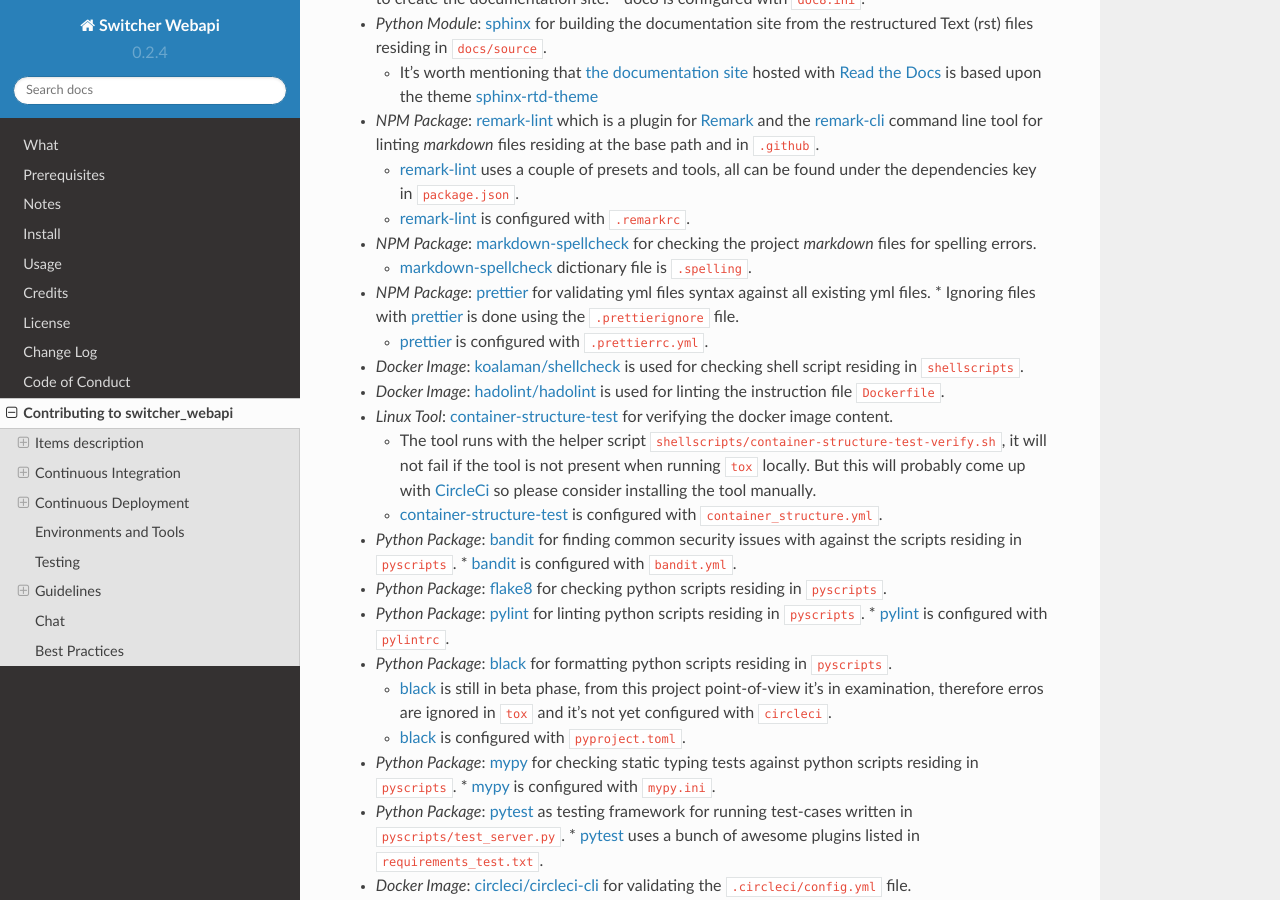
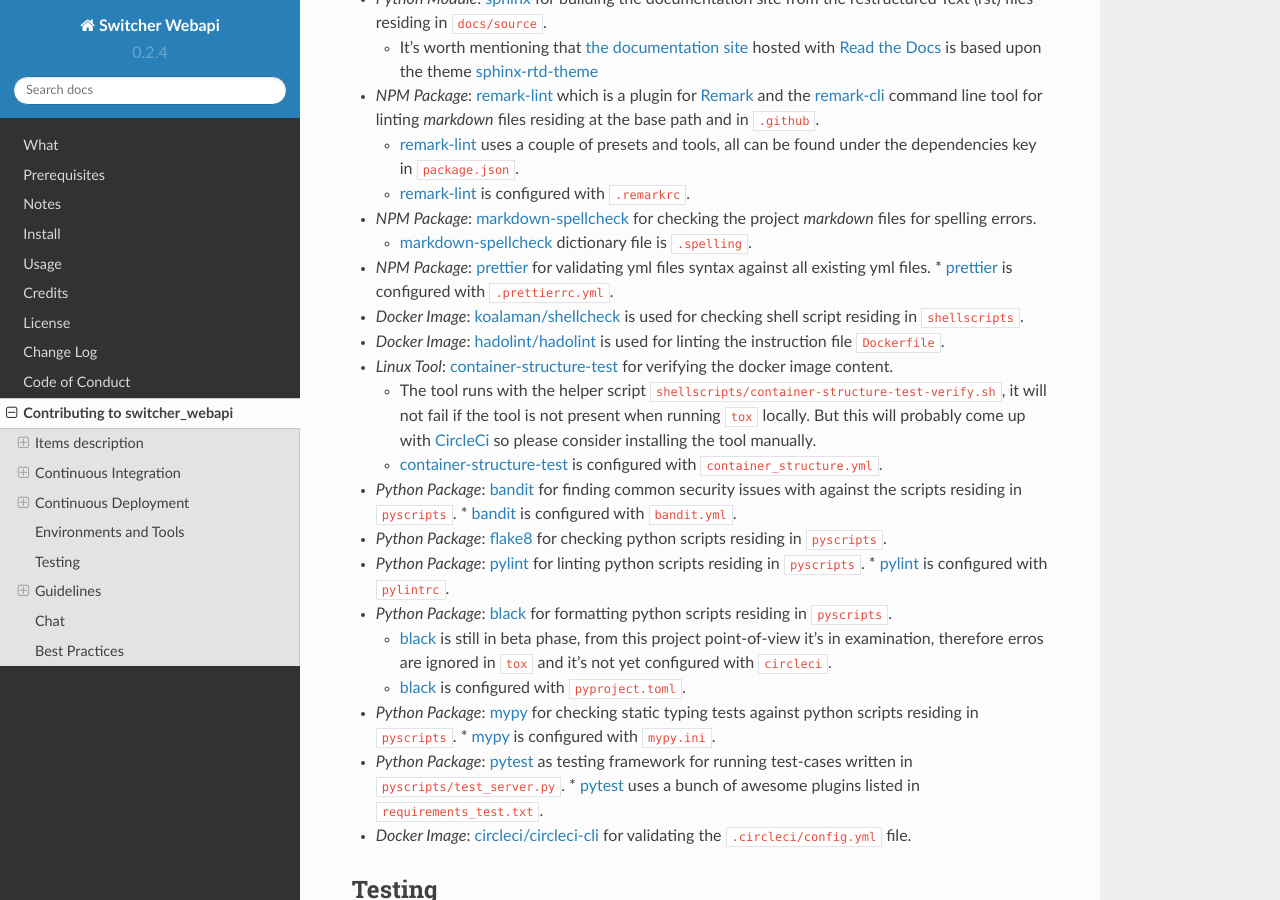
Before and after one commit to TomerFi/switcher_webapi, a Sphinx documentation site: the page built from docs/source/contributing.rst, in a window 1280 px wide and 900 px high, scrolled down 4405 px. Built offline with Sphinx 7.4.7 and the Read the Docs theme 2.0.0, drawn with Linux system fonts in a browser that asks for light colours; some of the changed text lies outside the part shown.

Commit message:
Removed unnecessary prettierignore file.

```diff
--- a/docs/source/contributing.rst
+++ b/docs/source/contributing.rst
@@ -81,7 +81,6 @@ Ignore files
 
 *   ``.dockerignore`` used for controlling what goes in the *docker image*.
 *   ``.gitignore`` used for controlling what will not be pushed to *github*.
-*   ``.prettierignore`` used for setting ignore list for *prettier code formatter*.
 
 Requirement files
 -----------------
@@ -221,8 +220,6 @@ Environments and Tools
     *   `markdown-spellcheck`_ dictionary file is ``.spelling``.
 
 *   *NPM Package*: prettier_ for validating yml files syntax against all existing yml files.
-    *   Ignoring files with prettier_ is done using the ``.prettierignore`` file.
-
     *   prettier_ is configured with ``.prettierrc.yml``.
 
 *   *Docker Image*: `koalaman/shellcheck`_ is used for checking shell script residing in
--- a/package.json
+++ b/package.json
@@ -33,7 +33,7 @@
   },
   "scripts": {
     "lint-md": "remark --rc-path .remarkrc --frail . .github",
-    "lint-yml": "prettier --config .prettierrc.yml --ignore-path .prettierignore --check *.yml **/*.yml",
+    "lint-yml": "prettier --config .prettierrc.yml --check *.yml **/*.yml",
     "validate-pkg": "pjv --filenmae package.json --spec npm --warnings --recommendations",
     "spell-md-interactive": "mdspell --en-us --ignore-numbers --ignore-acronyms '*.md' '.github/**/*.md'",
     "spell-md-report": "mdspell --en-us --ignore-numbers --ignore-acronyms --report '*.md' '.github/**/*.md'"
```
Also changed, not shown: CONTRIBUTING.md (+0 -4 lines), 1 other file.
